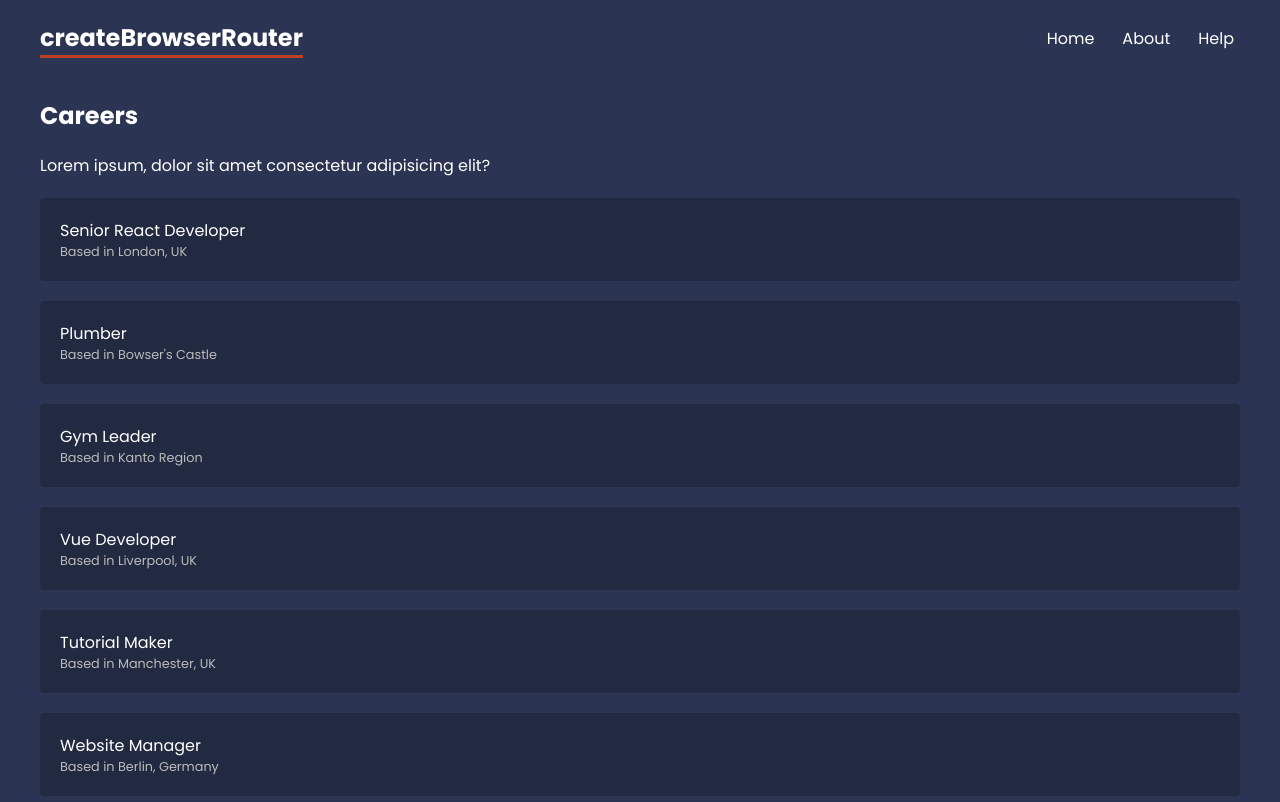
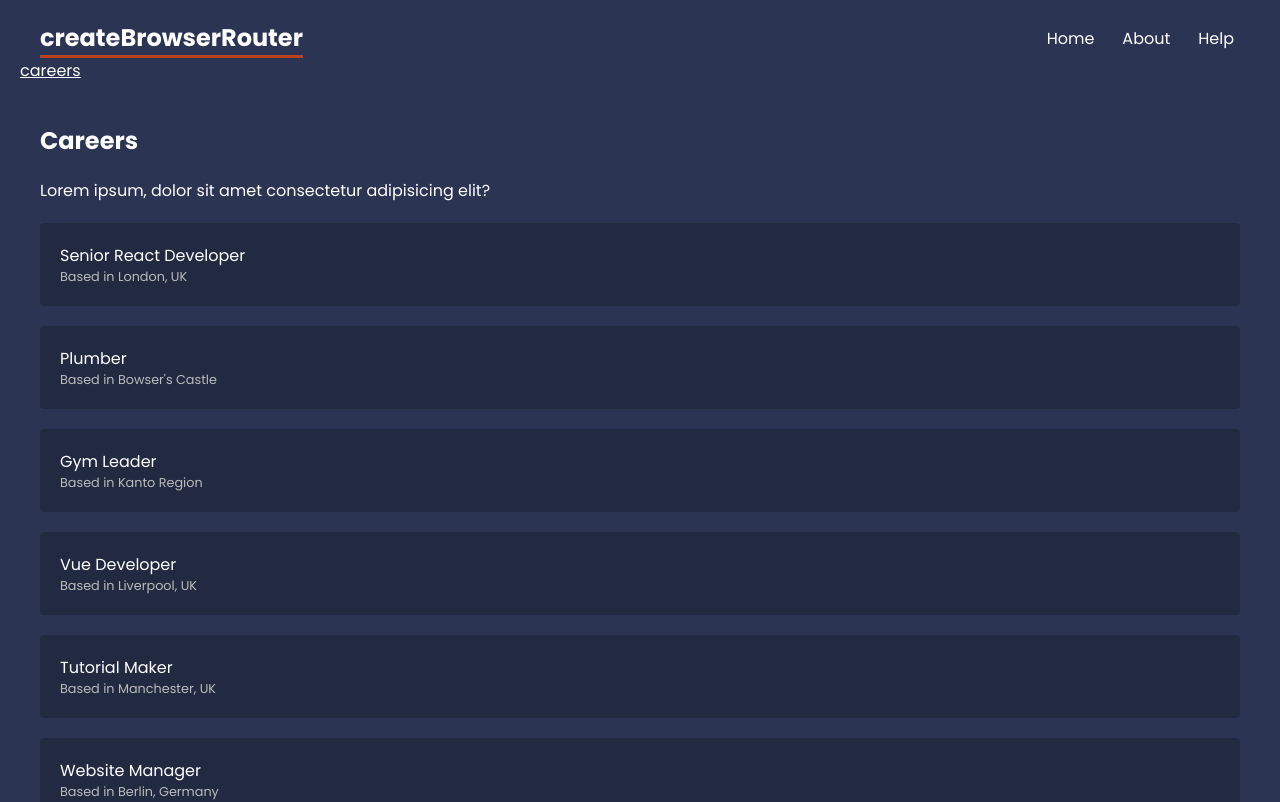
Before and after one commit to LdeAlejandro/React-routers, a React (Create React App) app in the folder new-router-nov2024/: page /careers in a window 1280 px wide. Shown: the top 802 px of the page. Built offline with nearby package versions, Linux system fonts and the light colour scheme; data requests are answered from the project's data file.

Commit message:
BreadScrumbs use location, to show current and previous locations url

```diff
--- /dev/null
+++ b/new-router-nov2024/src/components/BreadCrumbs.js
@@ -0,0 +1,25 @@
+import { useLocation, Link } from 'react-router-dom';
+
+const BreadCrumbs = () => {
+    const location = useLocation();
+
+
+    let currentLink = '';
+    const crumbs = location.pathname.split('/')
+        .filter(crumb => crumb !== '')
+        .map(crumb => {
+            currentLink += `/${crumb}`
+            return (
+                <div key={crumb}>
+                    <Link to={currentLink}>
+                        {crumb}
+                    </Link>
+                </div>)
+        })
+
+  return (
+        <div className="breadCrumbs">{crumbs}</div>
+  )
+}
+
+export default BreadCrumbs
--- a/new-router-nov2024/src/layouts/RootLayout.js
+++ b/new-router-nov2024/src/layouts/RootLayout.js
@@ -1,4 +1,5 @@
 import { Outlet, NavLink } from "react-router-dom";
+import BreadCrumbs from "../components/BreadCrumbs";
 
 export default function RootLayout() {
   return (
@@ -10,6 +11,7 @@ export default function RootLayout() {
           <NavLink to="about">About</NavLink>
           <NavLink to="help">Help</NavLink>
         </nav>
+        <BreadCrumbs />
       </header>
       <main>
         <Outlet />
--- a/new-router-nov2024/src/pages/careers/Careers.js
+++ b/new-router-nov2024/src/pages/careers/Careers.js
@@ -8,7 +8,7 @@ export default function Careers() {
   return (
     <div className="careers">
       {careers.map(career => (
-        <Link to='/' key={career.id}>
+        <Link to={career.id.toString()} key={career.id}>
           <p>{career.title}</p>
           <p>Based in {career.location}</p>
         </Link>
```
